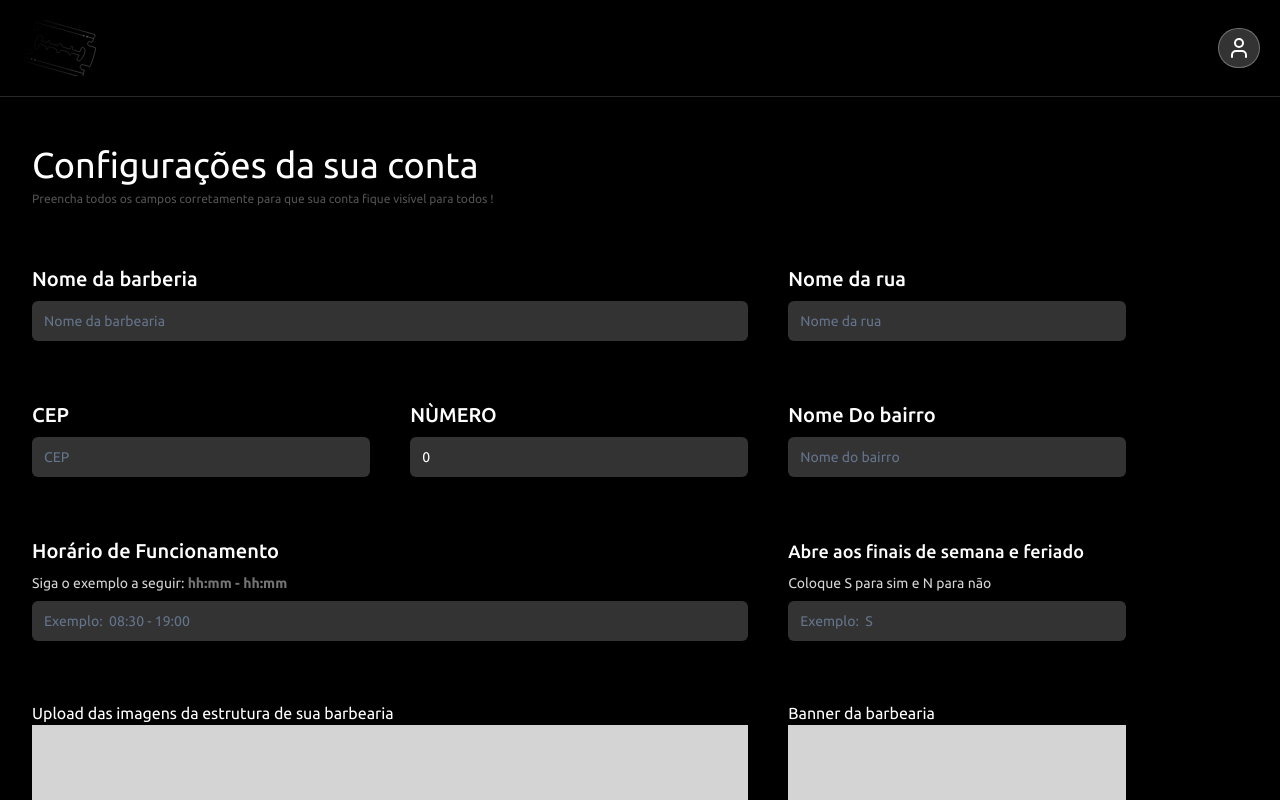
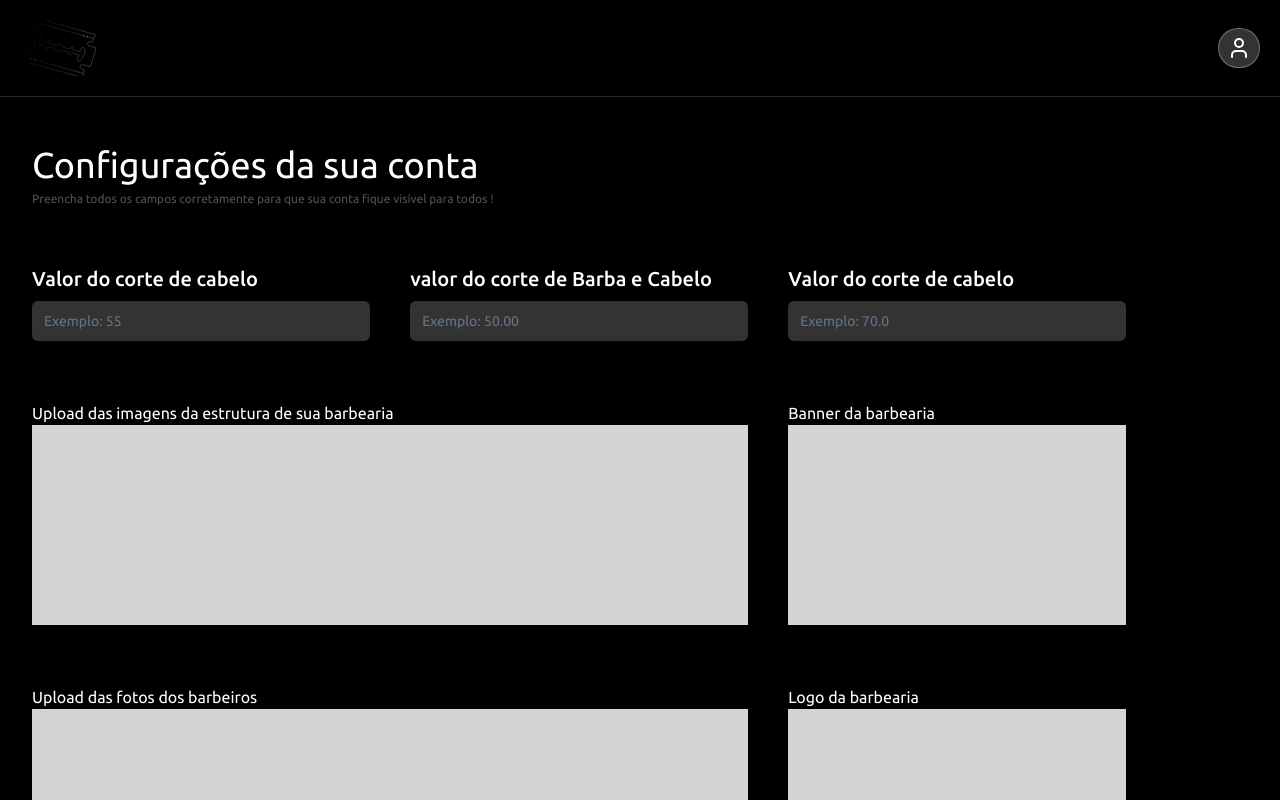
Before and after one commit to rafaapcode/app-barber-admin, a Next.js app: page /home/settings in a window 1280 px wide. Shown: the top 800 px of the page. Built offline with nearby package versions, Linux system fonts and the light colour scheme.

Commit message:
feat: creating the setting for the barber

```diff
--- a/app/home/_components/UserButton.tsx
+++ b/app/home/_components/UserButton.tsx
@@ -5,7 +5,7 @@ import SignOutButton from "@/components/SignOutButton";
 import { Button } from "@/components/ui/button";
 import { DropdownMenu, DropdownMenuContent, DropdownMenuItem, DropdownMenuLabel, DropdownMenuSeparator, DropdownMenuTrigger } from "@/components/ui/dropdown-menu";
 import { cn } from "@/lib/utils";
-import { BookA, LogOut, Settings, Table, UsersRound } from "lucide-react";
+import { BookA, LogOut, Settings, UsersRound } from "lucide-react";
 import Image from "next/image";
 import Link from "next/link";
 
@@ -44,14 +44,6 @@ export default function UserButton() {
                             </div>)
                         }
                     </DropdownMenuItem>
-                    {role === "Barber" && (
-                        <DropdownMenuItem>
-                            <div className="flex gap-2 items-center justify-center">
-                                <Table className="w-4 h-4" />
-                                <Link href={"/home/tableprice"} className="text-white hover:text-gray-800">Tabela de Preços</Link>
-                            </div>
-                        </DropdownMenuItem>
-                    )}
                     <DropdownMenuItem>
                         <div className="flex gap-2 items-center justify-center">
                             <LogOut className="w-4 h-4" />
--- /dev/null
+++ b/app/home/settings/_components/BarberForm.tsx
@@ -0,0 +1,94 @@
+"use client";
+
+"use client";
+
+import { useStore } from "@/app/store";
+import { Button } from "@/components/ui/button";
+import { Form, FormControl, FormField, FormItem, FormLabel, FormMessage } from "@/components/ui/form";
+import { Input } from "@/components/ui/input";
+import { SettingsBarberSchema } from "@/schemas";
+import { zodResolver } from "@hookform/resolvers/zod";
+import { LoaderCircle } from "lucide-react";
+import { useTransition } from "react";
+import { useForm } from "react-hook-form";
+import * as z from 'zod';
+
+export default function BarberForm() {
+    const { setFillInfo, fillInfo } = useStore((state) => ({ setFillInfo: state.setFillInfo, fillInfo: state.fillInfo }));
+    const [isPending, startTransition] = useTransition();
+    const form = useForm<z.infer<typeof SettingsBarberSchema>>({
+        resolver: zodResolver(SettingsBarberSchema),
+        defaultValues: {
+            valorBarba: "",
+            valorBarbaeCabelo: "",
+            valorCabelo: ""
+        },
+        mode: "onChange"
+    });
+
+    const onSubmit = (values: z.infer<typeof SettingsBarberSchema>) => {
+        startTransition(() => {
+            const newValues = { valorBarba: Number(values.valorBarba), valorCabelo: Number(values.valorCabelo), valorBarbaeCabelo: Number(values.valorBarbaeCabelo) };
+            setFillInfo("true");
+        });
+    };
+
+    return (
+        <Form {...form}>
+            <form onSubmit={form.handleSubmit(onSubmit)} className="w-[90%] mt-14 grid grid-cols-1 md:grid-cols-3 gap-10">
+                <div className="mb-5">
+                    <FormField control={form.control} name="valorBarba" render={({ field }) => (
+                        <FormItem>
+                            <FormLabel className="text-white text-lg md:text-xl">Valor do corte de cabelo</FormLabel>
+                            <FormControl>
+                                <Input {...field} placeholder="Exemplo: 55" type="text" className="bg-white/20 border-none outline-none text-white" />
+                            </FormControl>
+                            <FormMessage className="text-red-500" />
+                        </FormItem>
+                    )} />
+                </div>
+                <div className="mb-5">
+                    <FormField control={form.control} name="valorBarbaeCabelo" render={({ field }) => (
+                        <FormItem>
+                            <FormLabel className="text-white text-lg md:text-xl">valor do corte de Barba e Cabelo</FormLabel>
+                            <FormControl>
+                                <Input {...field} placeholder="Exemplo: 50.00" type="text" className="bg-white/20 border-none outline-none text-white" />
+                            </FormControl>
+                            <FormMessage className="text-red-500" />
+                        </FormItem>
+                    )} />
+                </div>
+                <div className="mb-5">
+                    <FormField control={form.control} name="valorCabelo" render={({ field }) => (
+                        <FormItem>
+                            <FormLabel className="text-white text-lg md:text-xl">Valor do corte de cabelo</FormLabel>
+                            <FormControl>
+                                <Input {...field} placeholder="Exemplo: 70.0" type="text" className="bg-white/20 border-none outline-none text-white" />
+                            </FormControl>
+                            <FormMessage className="text-red-500" />
+                        </FormItem>
+                    )} />
+                </div>
+                <div className="mb-5 md:col-span-2">
+                    <h3>Upload das imagens da estrutura de sua barbearia</h3>
+                    <div className="w-full h-[200px] bg-neutral-300"></div>
+                </div>
+                <div className="mb-5">
+                    <h3>Banner da barbearia</h3>
+                    <div className="w-full h-[200px] bg-neutral-300"></div>
+                </div>
+                <div className="mb-5 md:col-span-2">
+                    <h3>Upload das fotos dos barbeiros</h3>
+                    <div className="w-full h-[200px] bg-neutral-300"></div>
+                </div>
+                <div className="mb-5">
+                    <h3>Logo da barbearia</h3>
+                    <div className="w-full h-[200px] bg-neutral-300"></div>
+                </div>
+                <Button disabled={isPending} variant={'default'} type="submit" className="mb-5 text-2xl w-fit p-6">
+                    {isPending ? <LoaderCircle className="w-4 h-4 animate-spin" /> : (fillInfo ? "ATUALIZAR" : "SALVAR")}
+                </Button>
+            </form>
+        </Form>
+    )
+};
--- a/app/home/settings/_components/BarbershopForm.tsx
+++ b/app/home/settings/_components/BarbershopForm.tsx
@@ -4,7 +4,7 @@ import { useStore } from "@/app/store";
 import { Button } from "@/components/ui/button";
 import { Form, FormControl, FormField, FormItem, FormLabel, FormMessage } from "@/components/ui/form";
 import { Input } from "@/components/ui/input";
-import { SettingsSchema } from "@/schemas";
+import { SettingsBarbershopSchema } from "@/schemas";
 import { zodResolver } from "@hookform/resolvers/zod";
 import { LoaderCircle } from "lucide-react";
 import { useTransition } from "react";
@@ -12,10 +12,10 @@ import { useForm } from "react-hook-form";
 import * as z from 'zod';
 
 export default function BarberShopForm() {
-    const setFillInfo = useStore((state) => state.setFillInfo);
+    const { setFillInfo, fillInfo } = useStore((state) => ({ setFillInfo: state.setFillInfo, fillInfo: state.fillInfo }));
     const [isPending, startTransition] = useTransition();
-    const form = useForm<z.infer<typeof SettingsSchema>>({
-        resolver: zodResolver(SettingsSchema),
+    const form = useForm<z.infer<typeof SettingsBarbershopSchema>>({
+        resolver: zodResolver(SettingsBarbershopSchema),
         defaultValues: {
             cep: "",
             districtName: "",
@@ -28,7 +28,7 @@ export default function BarberShopForm() {
         mode: "onChange"
     });
 
-    const onSubmit = (values: z.infer<typeof SettingsSchema>) => {
+    const onSubmit = (values: z.infer<typeof SettingsBarbershopSchema>) => {
         startTransition(() => {
             const newValues = { ...values, cep: Number(values.cep), num: Number(values.num), openWeekend: values.openWeekend.toLocaleUpperCase() == "S" ? true : false };
             setFillInfo("true");
@@ -134,7 +134,7 @@ export default function BarberShopForm() {
                     <div className="w-full h-[200px] bg-neutral-300"></div>
                 </div>
                 <Button disabled={isPending} variant={'default'} type="submit" className="mb-5 text-2xl w-fit p-6">
-                    {isPending ? <LoaderCircle className="w-4 h-4 animate-spin" /> : "SALVAR"}
+                    {isPending ? <LoaderCircle className="w-4 h-4 animate-spin" /> : (fillInfo ? "ATUALIZAR" : "SALVAR")}
                 </Button>
             </form>
         </Form>
--- /dev/null
+++ b/app/home/settings/_components/Form.tsx
@@ -0,0 +1,14 @@
+"use client"
+
+import { useStore } from "@/app/store"
+import BarberShopForm from "./BarbershopForm";
+import BarberForm from "./BarberForm";
+
+export default function Form() {
+    const role = useStore((state) => state.user?.role);
+    return (
+        <>
+            {role === "Admin" ? (<BarberShopForm />) : (<BarberForm />)}
+        </>
+    )
+};
--- a/app/home/settings/page.tsx
+++ b/app/home/settings/page.tsx
@@ -1,4 +1,4 @@
-import BarberShopForm from "./_components/BarbershopForm";
+import Form from "./_components/Form";
 
 export default function Settings() {
     return (
@@ -7,7 +7,7 @@ export default function Settings() {
                 <h2 className="text-2xl md:text-4xl">Configurações da sua conta</h2>
                 <span className="text-xs text-neutral-600">Preencha todos os campos corretamente para que sua conta fique visível para todos !</span>
             </div>
-            <BarberShopForm />
+            <Form />
         </section>
     )
 };
--- a/app/home/tableprice/_components/table/columns.tsx
+++ /dev/null
@@ -1,20 +0,0 @@
-"use client";
-
-import { ColumnDef } from "@tanstack/react-table";
-
-export type PriceTable = {
-    id: string;
-    price: number;
-    service: string;
-};
-
-export const columns: ColumnDef<PriceTable>[] = [
-    {
-        accessorKey: "price",
-        header: "Preço"
-    },
-    {
-        accessorKey: "service",
-        header: "Serviço"
-    },
-]
--- a/app/home/tableprice/_components/table/data-table.tsx
+++ /dev/null
@@ -1 +0,0 @@
-"use client";
--- a/app/home/tableprice/page.tsx
+++ /dev/null
@@ -1,7 +0,0 @@
-export default function TablePrice() {
-    return (
-        <section className="container mx-auto text-white">
-            Table Price
-        </section>
-    )
-};
--- a/schemas/index.ts
+++ b/schemas/index.ts
@@ -22,7 +22,7 @@ export const RegisterSchema = z.object({
     admId: z.string().optional(),
 });
 
-export const SettingsSchema = z.object({
+export const SettingsBarbershopSchema = z.object({
     nomeBarbearia: z.string().min(6, { message: "O nome da barbearia deve ter no mínimo 6 caracteres" }),
     streetName: z.string().min(6, { message: "O nome da rua deve ter no mínimo 6 caracteres" }),
     cep: z.string().min(8, { message: "O CEP deve ter 8 caracteres" }).max(8, { message: "O CEP deve ter 8 caracteres" }),
@@ -31,3 +31,9 @@ export const SettingsSchema = z.object({
     workingPeriod: z.string().regex(/^(0[0-9]|1[0-9]|2[0-3]):[0-5][0-9]\s-\s(0[0-9]|1[0-9]|2[0-3]):[0-5][0-9]$/, {message: "O horário deve serguir o seguinte padrão : hh:mm - hh:mm"}),
     openWeekend: z.string().regex(/^(?:S|N|s|n)$/, {message: "O horário de funcionamento deve ser S ou N somente."})
 });
+
+export const SettingsBarberSchema = z.object({
+    valorBarba: z.string().max(4, { message: "O valor do corte de barba deve ter no máximo 4 caracteres" }),
+    valorCabelo: z.string().max(4, { message: "O valor do corte de cabelo deve ter no máximo 4 caracteres" }),
+    valorBarbaeCabelo: z.string().max(4, { message: "O valor do corte de cabelo e barba deve ter no máximo 4 caracteres" }),
+});
```
